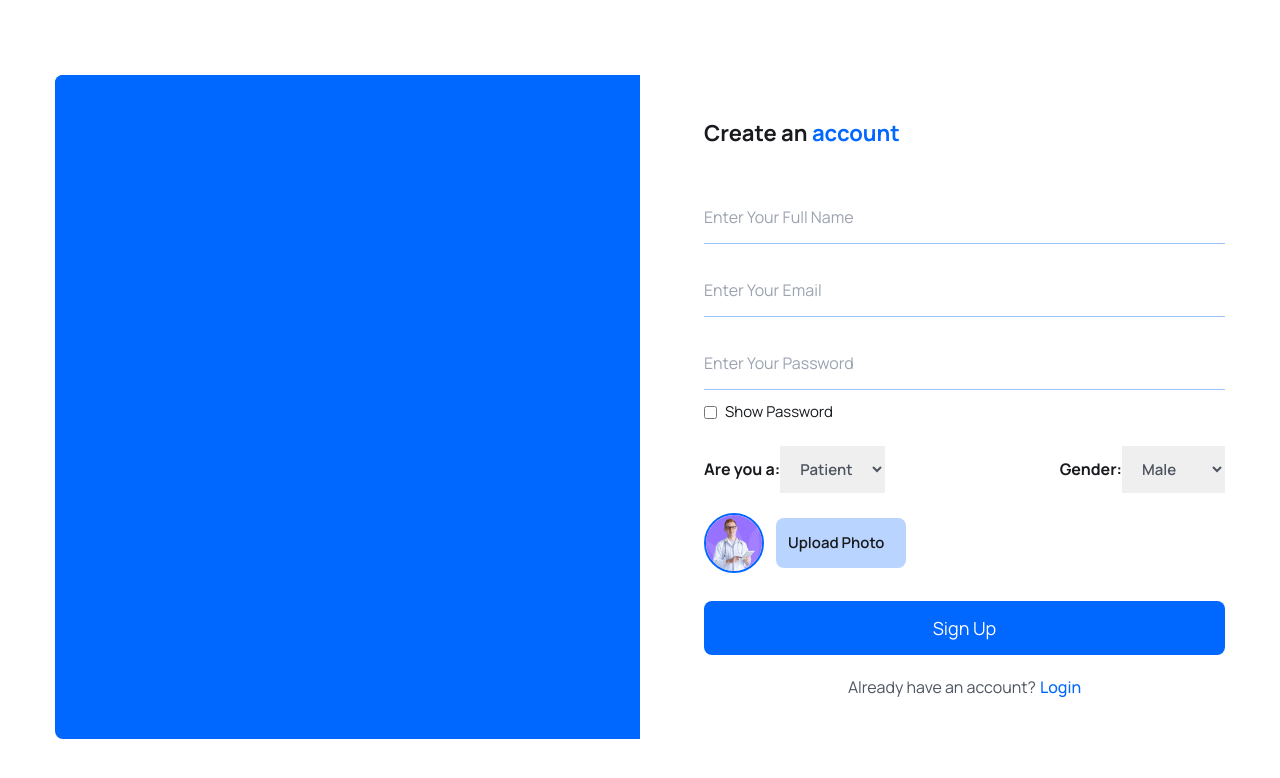
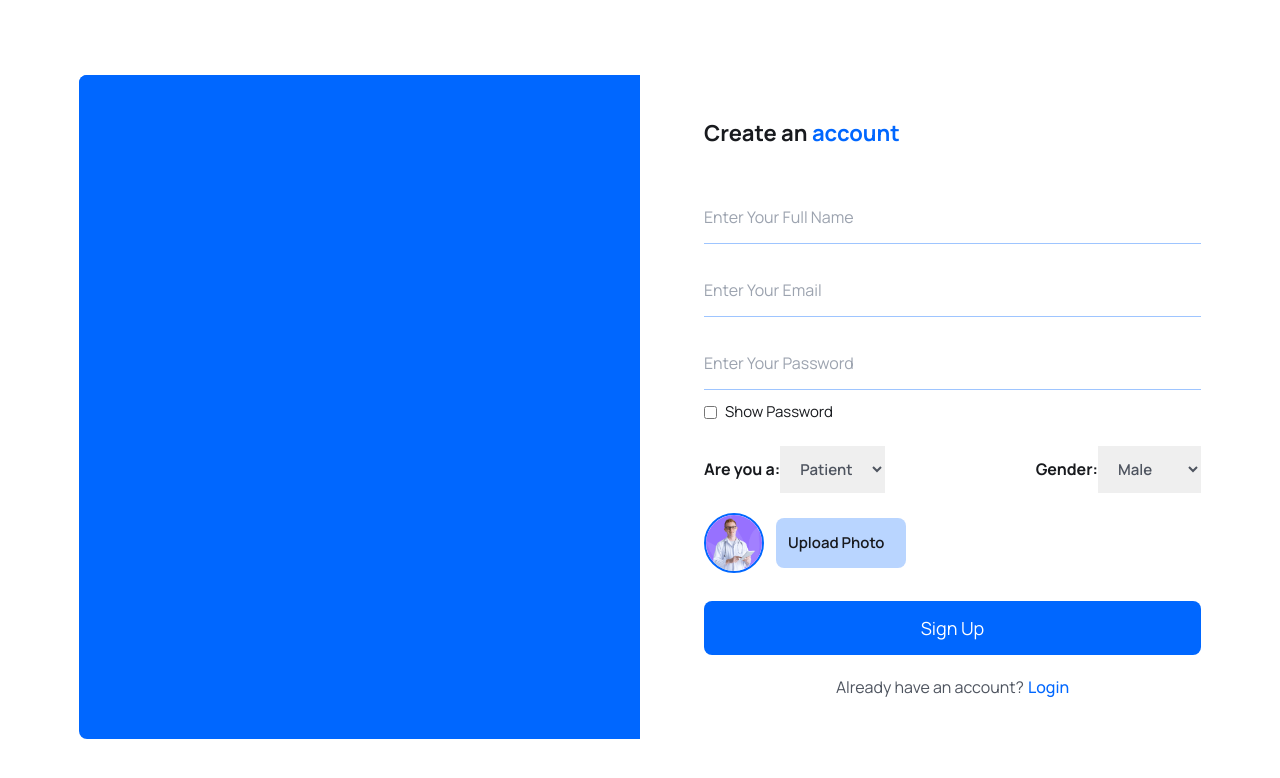
Before and after one commit to oluwolefsamson/MernStackDoctorBooking, a React (Vite) app in the folder frontend/: page /register in a window 1280 px wide. Shown: the top 778 px of the page. Built offline with nearby package versions, Linux system fonts and the light colour scheme.

Commit message:
userpage

```diff
--- a/frontend/src/components/UserProfile/UserProfile.jsx
+++ b/frontend/src/components/UserProfile/UserProfile.jsx
@@ -21,6 +21,7 @@ const UserPage = () => {
 
   const handleLogout = () => {
     // Perform any necessary logout logic here, like clearing tokens
+    alert("Are you sure you want to log out");
     navigate("/");
   };
 
--- a/frontend/src/pages/Login.jsx
+++ b/frontend/src/pages/Login.jsx
@@ -59,8 +59,8 @@ const Login = () => {
   };
 
   return (
-    <section className="px-5 lg:px-0">
-      <div className="w-full max-w-[570px] mx-auto rounded-lg shadow-md md:p-10">
+    <section className="px-5 lg:px-0 ">
+      <div className="w-full px-6 max-w-[570px]   mx-auto rounded-lg shadow-md md:p-10">
         <h3 className="text-headingColor text-[22px] leading-9 font-bold mb-10">
           Hello! <span className="text-primaryColor">Welcome</span> Back 🍕
         </h3>
--- a/frontend/src/pages/Signup.jsx
+++ b/frontend/src/pages/Signup.jsx
@@ -52,7 +52,7 @@ const Signup = () => {
 
   return (
     <section className="px-5 xl:px-0">
-      <div className="max-w-[1170px] mx-auto">
+      <div className="max-w-[1170px] px-6 mx-auto">
         <div className="grid grid-cols-1 lg:grid-cols-2">
           <div className="hidden lg:block bg-primaryColor rounded-l-lg">
             <figure className="rounded-l-lg">
```
